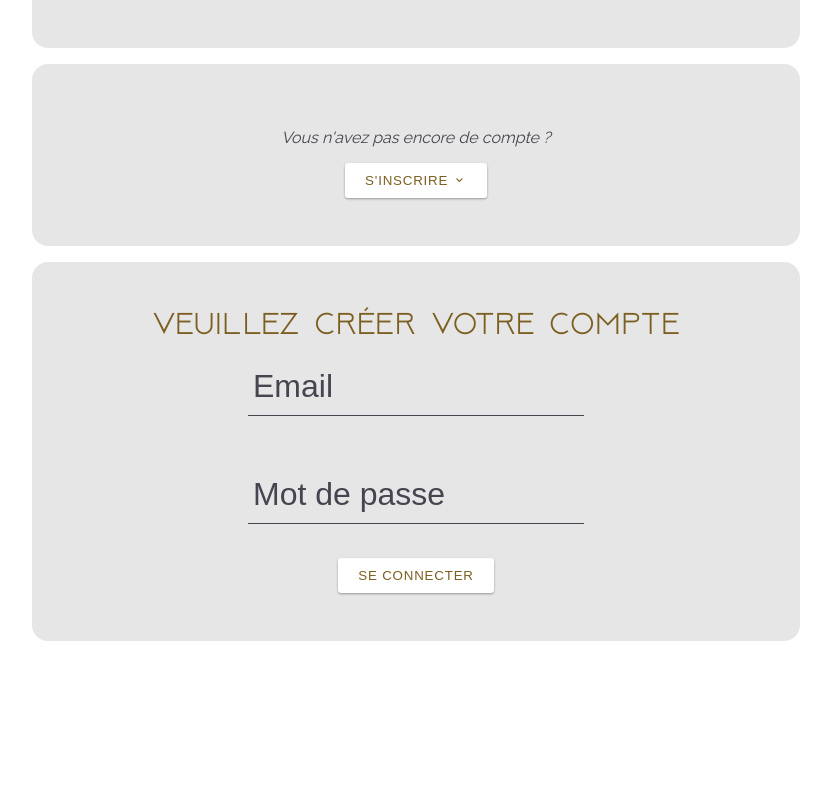
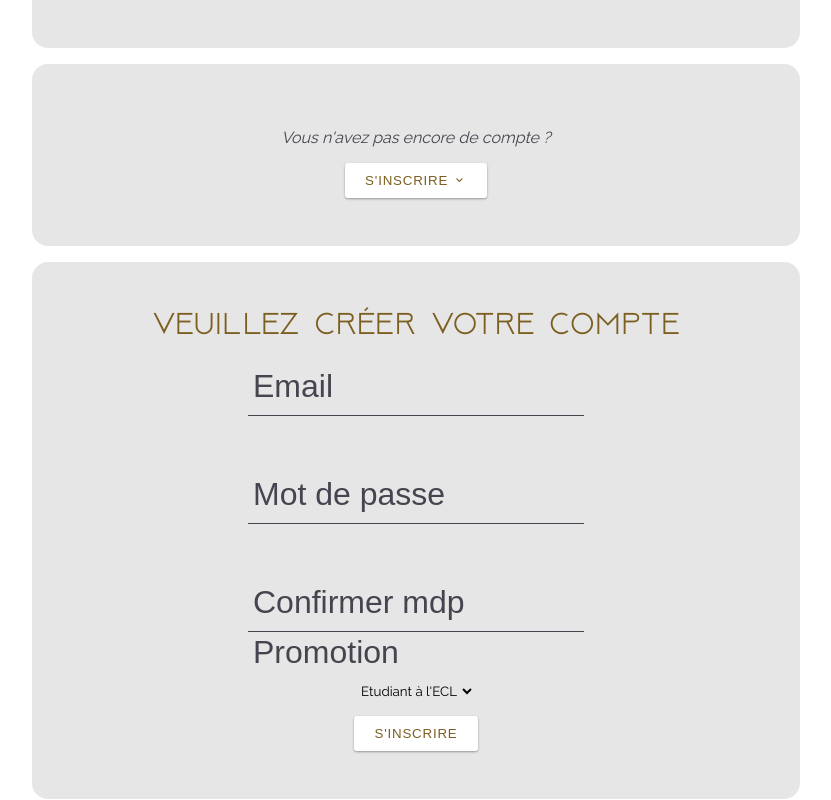
Before and after one commit to Gala-Ecl/Web-Site, a Vue app: page /login in a window 1280 px wide. Shown: the part 494-1294 px from the top of the page, without its empty margins (224-1055 px from the left). Before the commit the page ends 1135 px from the top, so only its background shows below. Built offline with nearby package versions, Linux system fonts and the light colour scheme.

Commit message:
Pitite modif

```diff
--- a/src/components/login.vue
+++ b/src/components/login.vue
@@ -35,7 +35,21 @@
       <span>Mot de passe</span>
       <br />
     </div>
-    <button @click="connection">Se connecter</button>
+    <div class="field">
+      <input type="password" v-model="password" required/>
+      <span>Confirmer mdp </span>
+      <br />
+    </div>
+    <div class="field">
+      <span>Promotion </span>
+      <select name="nom" size="1">
+        <option>Etudiant à l'ECL</option>
+        <option>Diplômé 2020</option>
+        <option>Ancien diplômé</option>
+      </select>
+      <br />
+    </div>
+    <button @click="connection">S'inscrire</button>
   </section>
 </section>
 </template>
--- a/src/style/style.css
+++ b/src/style/style.css
@@ -147,6 +147,34 @@ input:focus{
   font-weight: 400;
   color: var(--bg-color-1);
 }
+select{
+  border: none;
+  font-family: var(--font-main);
+  background: var(--bg-main-color);
+}
+.select-selected {
+  background-color: white;
+}
+/* Style the arrow inside the select element: */
+.select-selected:after {
+  position: absolute;
+  content: "";
+  top: 14px;
+  right: 10px;
+  width: 0;
+  height: 0;
+  border: 6px solid transparent;
+  border-color: #fff transparent transparent transparent;
+}
+.select-items {
+  position: absolute;
+  background-color: white;
+  top: 100%;
+  left: 0;
+  right: 0;
+  z-index: 99;
+}
+
 /* ==================== */
 /* -------------------- */
 /*        NAVBAR        */
```
